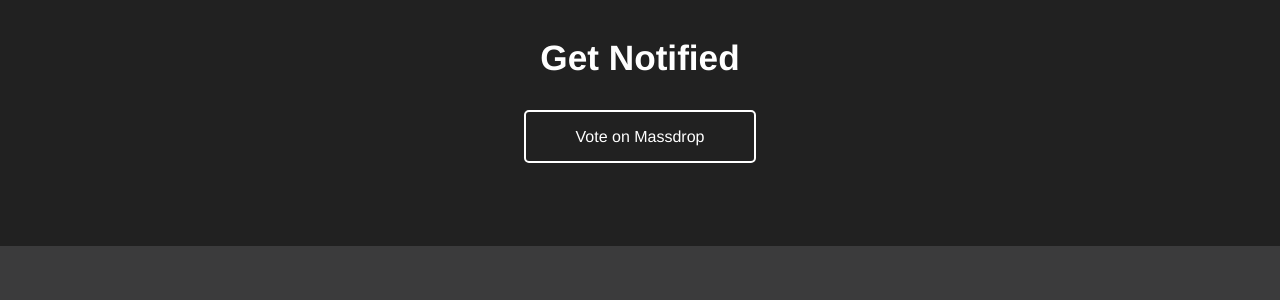
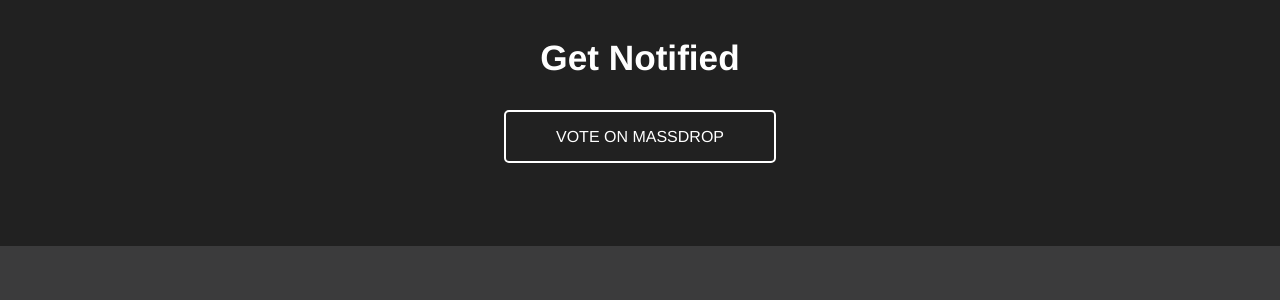
Before and after one commit to RedSunsRMK/redsunsrmk.github.io, a Jekyll site: the page built from index.html, in a window 1280 px wide and 900 px high, scrolled down 4082 px. Shown: the part 356-656 px from the top of the window. Built offline with Jekyll 4.4.1, drawn with Linux system fonts in a browser that asks for light colours.

Commit message:
Update index.html

```diff
--- a/index.html
+++ b/index.html
@@ -134,6 +134,6 @@ description: A Samurai-themed Custom Keycap Set
 
 	<section class="bottom-cta">
 		<h2 class="editable"><strong>Get Notified</strong></h2>
-		<div class="button alt"><a href="https://www.massdrop.com/vote/GMK-Red-Samurai" target="_blank">Vote on Massdrop</a></div>
+		<div class="button alt"><a href="https://www.massdrop.com/vote/GMK-Red-Samurai" target="_blank">VOTE ON MASSDROP</a></div>
 	</section>
 </div>
```
